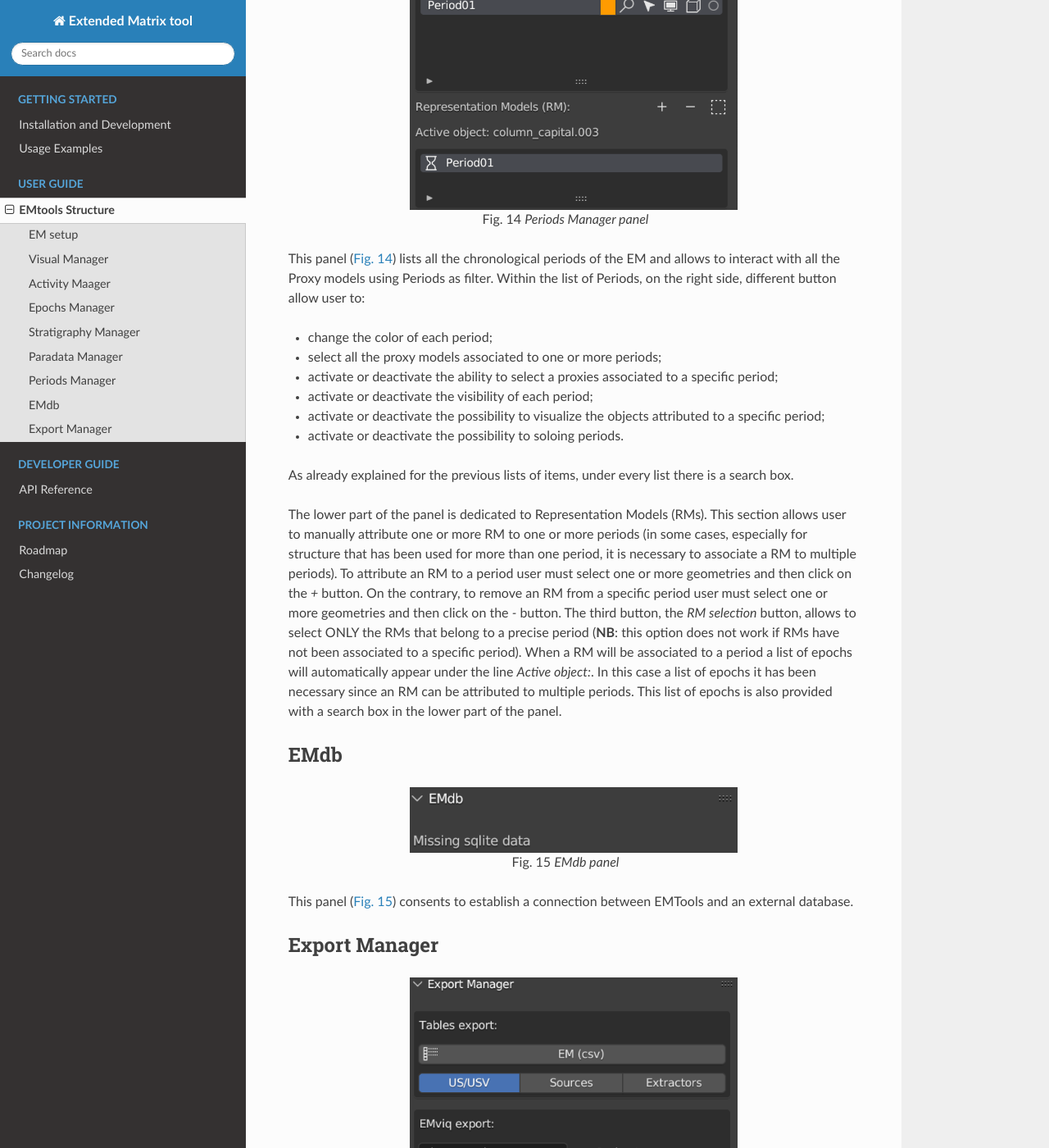
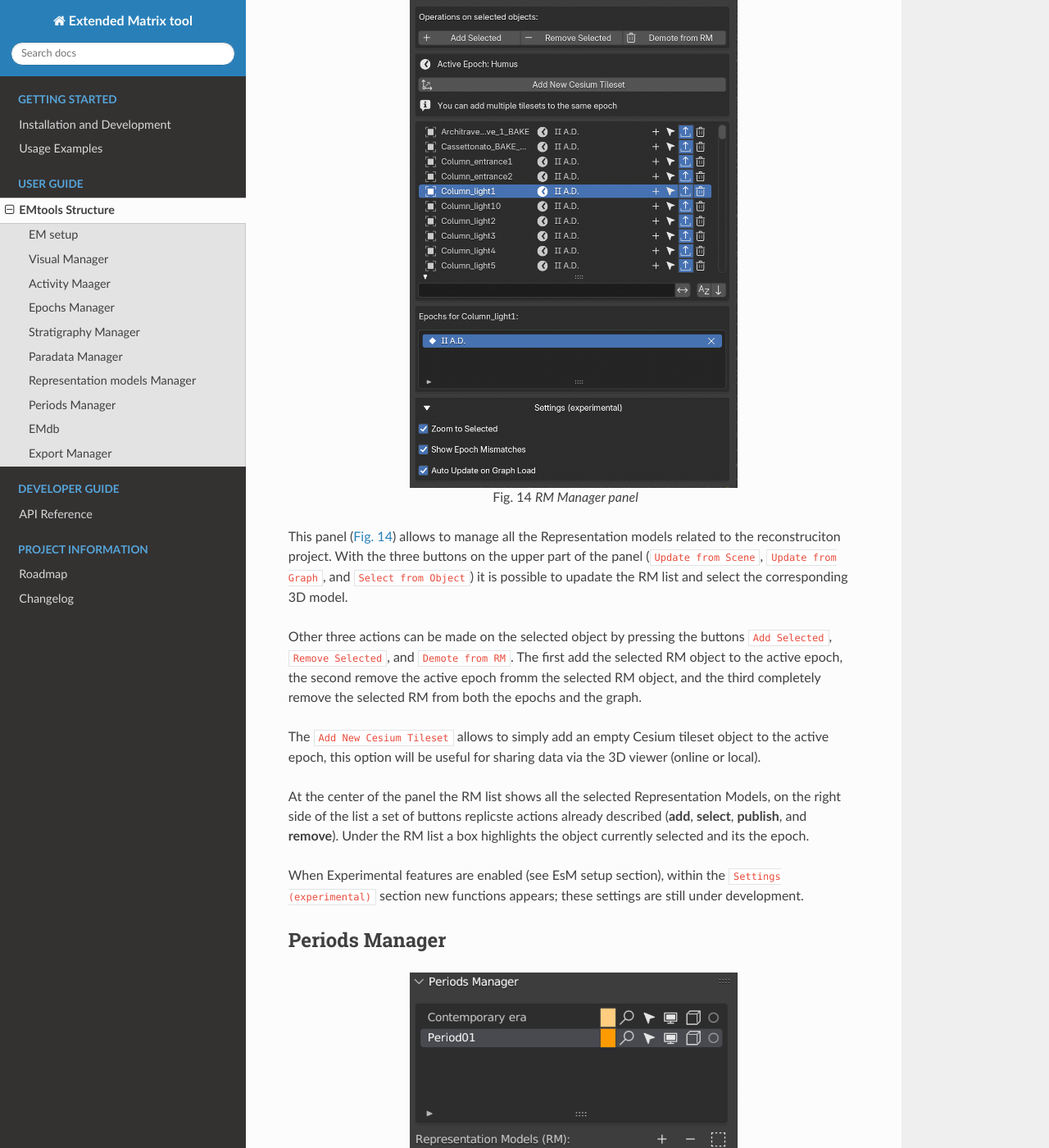
Before and after one commit to zalmoxes-laran/EM-blender-tools-doc, a Sphinx documentation site: the page built from docs/EMstructure.rst, in a window 1280 px wide and 1400 px high, scrolled down 13105 px. Shown: the whole window at 82% size. Built offline with Sphinx 7.4.7 and the Read the Docs theme 3.1.0, drawn with Linux system fonts in a browser that asks for light colours; pages that are not in the unit, such as notebooks, are missing from menus; some of the changed text lies outside the part shown.

Commit message:
Update RM manager section 01

```diff
--- a/docs/EMstructure.rst
+++ b/docs/EMstructure.rst
@@ -344,7 +344,33 @@ Under every list two lines allow to read extensively both the name and the descr
 
 
 
+.. _RM_Manager:
 
+Representation models Manager
+-----------------------------
+
+
+.. _RM_ManagerFIG:
+
+.. figure:: img/RM_Manager.png
+   :width: 400
+   :align: center
+
+   RM Manager panel
+
+
+This panel (:numref:`Fig. %s <RM_ManagerFIG>`) allows to manage all the Representation models related to the reconstruciton project.
+With the three buttons on the upper part of the panel (``Update from Scene``, ``Update from Graph``, and ``Select from Object``) it is possible to upadate the RM list and select the corresponding 3D model.
+
+Other three actions can be made on the selected object by pressing the buttons ``Add Selected``, ``Remove Selected``, and ``Demote from RM``.
+The first add the selected RM object to the active epoch, the second remove the active epoch fromm the selected RM object, and the third completely remove the selected RM from both the epochs and the graph.
+
+The ``Add New Cesium Tileset`` allows to simply add an empty Cesium tileset object to the active epoch, this option will be useful for sharing data via the 3D viewer (online or local).
+
+At the center of the panel the RM list shows all the selected Representation Models, on the right side of the list a set of buttons replicste actions already described (**add**, **select**, **publish**, and **remove**).
+Under the RM list a box highlights the object currently selected and its the epoch.
+
+When Experimental features are enabled (see EsM setup section), within the ``Settings (experimental)`` section new functions appears; these settings are still under development.
 
 
 .. _Periods_Manager:
```
Also changed, not shown: other parts of docs/EMstructure.rst (+1 -1 lines), docs/img/RM_Manager.png (added).
